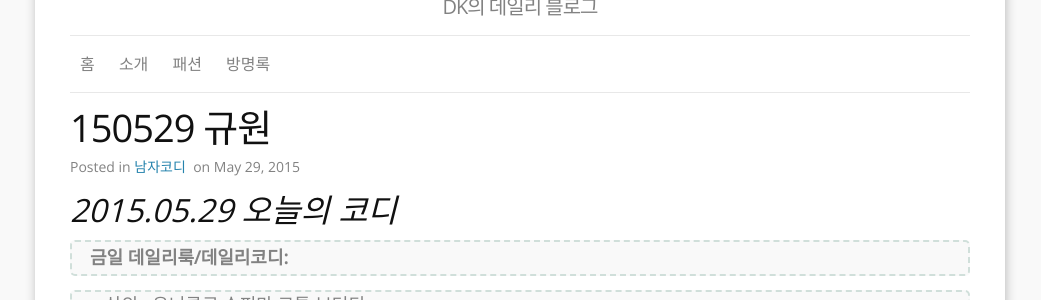
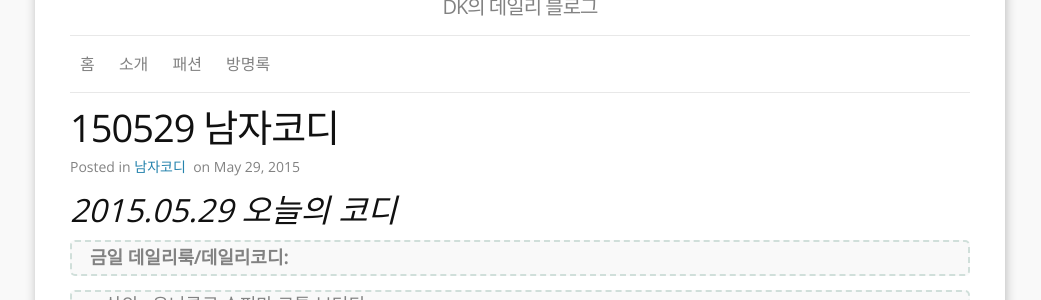
Before and after one commit to kut-fashion/kut-fashion, a Jekyll site: the page built from _posts/2015-05-29-DailyMen12.md, in a window 1280 px wide. Shown: the part 127-427 px from the top of the page, without its empty margins (120-1161 px from the left). Built offline with Jekyll 4.4.1, drawn with Linux system fonts in a browser that asks for light colours; comment, search, counter and statistics services are not loaded.

Commit message:
Update 2015-05-29-DailyMen12.md

```diff
--- a/_posts/2015-05-29-DailyMen12.md
+++ b/_posts/2015-05-29-DailyMen12.md
@@ -1,6 +1,6 @@
 ---
 layout: post
-title:  "150529 규원"
+title:  "150529 남자코디"
 date:   2015-05-29 22:15:00
 categories: 남자코디
 ---
```
